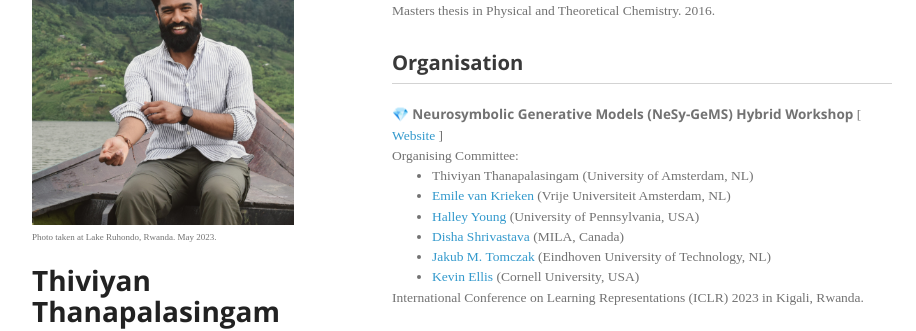
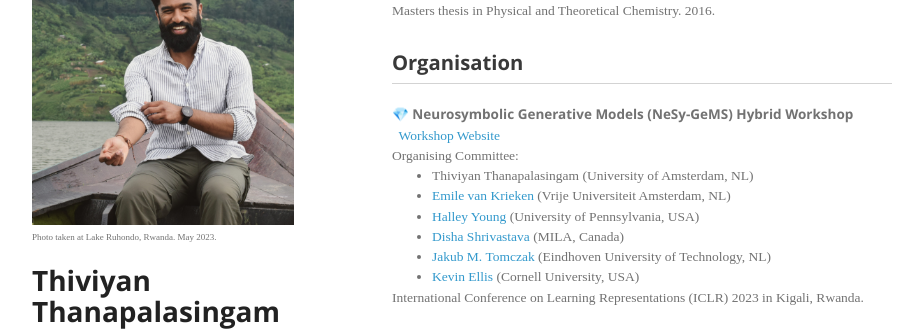
Before and after one commit to thiviyanT/website, a Jekyll site: the page built from index.html, in a window 1280 px wide and 900 px high, scrolled down 966 px. Shown: the part 153-484 px from the top of the window, without its empty margins (178-1094 px from the left). Built offline with Jekyll 4.4.1, drawn with Linux system fonts in a browser that asks for light colours; nearby versions of some CDN libraries; some web fonts are replaced; the list of posts is cut into pages by our own code; a style sheet for code colours, icons or effects is not loaded.

Commit message:
debugging

```diff
--- a/index.html
+++ b/index.html
@@ -68,7 +68,8 @@ title: "Thiviyan Thanapalasingam"
             <p class="no-margin">
                 <b>{{ organisation.title }}</b>
                 {%- if organisation.url -%}
-                    &nbsp;[ <a href="{{ organisation.url }}"> Website </a> ]
+                     <br>
+                    &nbsp;<a href="{{ organisation.url }}"> {{ organisation.type }} Website </a>
                 {%- endif -%}
                 {%- if organisation.additional_links -%}
                     &nbsp;[ {{ organisation.additional_links }} ]
```
Also changed, not shown: _organisations/nesy-gems-2023.md (+1 -0 lines).
